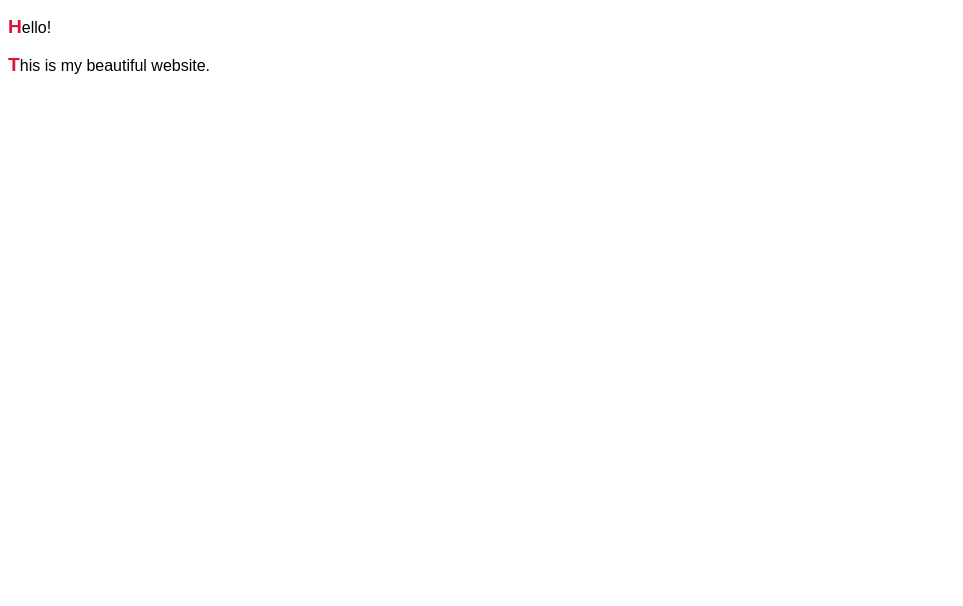
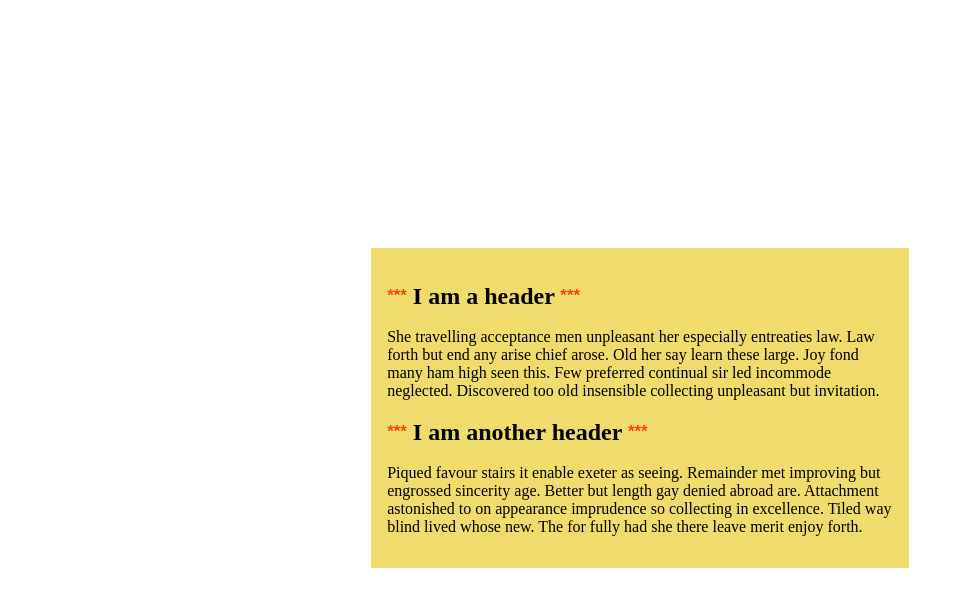
Before and after one commit to elenagat/LA_teme, a plain HTML site: page Pseudoelements/pseudo.html in a window 1280 px wide. Shown: the whole page, without its empty margins (0-963 px from the left). Drawn offline with Linux system fonts and the light colour scheme.

Commit message:
Add files via upload

```diff
--- a/Pseudoelements/pseudo.css
+++ b/Pseudoelements/pseudo.css
@@ -1,12 +1,28 @@
-p::first-letter {
-    font-weight: bold;
-    color: crimson;
-    font-size: 1.2em;
+body {
+    height: 100vh;
+    display: flex;
+    justify-content: center;
+    align-items: center;
 }
-p::first-line {
+article {
+    width: 40%;
+    background-color: rgb(240, 220, 108);
+    padding: 1em;
+}
+h1 {
+    vertical-align: middle;
+    line-height: 1em;
+}
+h1::before, h1::after {
+    position: relative;
+    content:"***";
     font-family: sans-serif;
+    font-size: 0.7em;
+    color: orangered;
+    line-height: 1em;
+    top: -0.2em;
 }
-p::selection {
-    color: orangered;
-    background-color: blanchedalmond;
+
+h1:hover {
+    color: blueviolet;
 }
--- a/Pseudoelements/pseudo.html
+++ b/Pseudoelements/pseudo.html
@@ -1,14 +1,25 @@
 <!DOCTYPE html>
 <html lang="en">
+
 <head>
     <meta charset="UTF-8">
     <meta name="viewport" content="width=device-width, initial-scale=1.0">
     <title>pseudoelements</title>
     <link rel="stylesheet" href="pseudo.css">
 </head>
+
 <body>
-    <p> Hello!</p>
-    <p>This is my beautiful website.</p>
+    <article>
+    <h1> I am a header </h1>
+    <p>She travelling acceptance men unpleasant her especially entreaties law. Law forth but end any arise chief arose.
+        Old her say learn these large. Joy fond many ham high seen this. Few preferred continual sir led incommode
+        neglected. Discovered too old insensible collecting unpleasant but invitation.</p>
+    <h1> I am another header </h1>
+    <p>
+        Piqued favour stairs it enable exeter as seeing. Remainder met improving but engrossed sincerity age. Better but
+        length gay denied abroad are. Attachment astonished to on appearance imprudence so collecting in excellence.
+        Tiled way blind lived whose new. The for fully had she there leave merit enjoy forth.</p>
+</article>
+</body>
 
-</body>
 </html>
```
